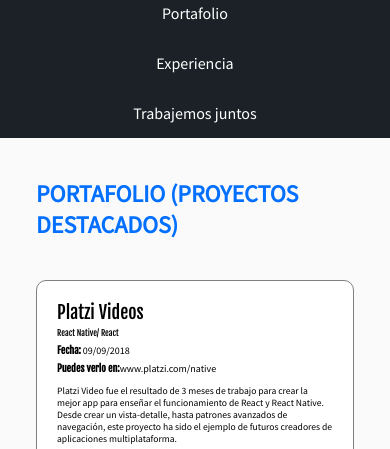
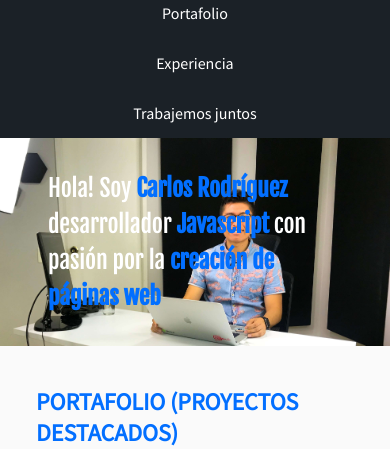
Before and after one commit to crehds/optimizedPages, a plain HTML site: page index.html in a window 390 px wide. Shown: the part 66-515 px from the top of the page. Drawn offline with Linux system fonts and the light colour scheme.

Commit message:
Finalizacion del responsive por áreas

```diff
--- a/estilosFinal.css
+++ b/estilosFinal.css
@@ -301,6 +301,27 @@
   .container {
     padding: 0 1em;
   }
+  .hero {
+    height: auto;
+    position: relative;
+    overflow: hidden;
+    padding: 2em;
+  }
+  .hero-image {
+    /* Recordar que las posiciones absolutas necesitan una posición relativa para referenciar su alcance */
+    position: absolute;
+    z-index: 1;
+    /* Para que la imagen se expanda todo lo que pueda */
+    left:0;
+    right:0;
+    top:0;
+    bottom:0;
+    width: 100%;
+  }
+  h1 {
+    font-size: 2em;
+    z-index: 2;
+  }
 }
 
 /* Un pixel abajo del tamaño dek ipad(768px)  pues hasta en ipad se aprecia de manera correcta la página*/
@@ -372,6 +393,9 @@
 }
 
 @media screen and (max-width: 480px) { /*breakpoint*/
+  h1 {
+    font-size: 1.5em;
+  }
   .project-details {
     font-size: 12px;
   }
@@ -404,5 +428,19 @@
 }
 
 @media screen and (max-width: 320px) { /*breakpoint*/
-
+  h1 {
+    font-size: 1.2em;
+    /* Aporte de compañero para definir una sombra no muy pronunciada */
+    text-shadow: 1px 2px 2px #000;
+    /* Si se quiere visualizar mejor el texto */
+    /* background: rgba(0,0,0,0.5) */
+  }
+  .hero {
+    padding: 2em 1em;
+  }
+  .hero img {
+    /*Aporte de compañero*/
+    /* Para distorsonar un poco la imagen, estableciendo como prioridad el texto */
+    filter: opacity(80%) blur(1px);
+  }
 }
--- a/index.html
+++ b/index.html
@@ -52,13 +52,13 @@
       </nav>
     </div>
   </header>
-  <!-- <section class="hero">
+  <section class="hero">
     <div class="container">
       <h1>Hola! Soy <strong>Carlos Rodríguez</strong> </br>desarrollador  <strong>Javascript</strong> con <br> pasión por la <strong>creación de páginas web</strong>
       </h1>
       <img class="hero-image" src="Imagenes para trabajar/hero.jpg" width="500" height="300" alt="imagen de hero"/>
     </div>
-  </section> -->
+  </section>
 
   <section id="portafolio" class="portfolio">
     <div class="container">
```
